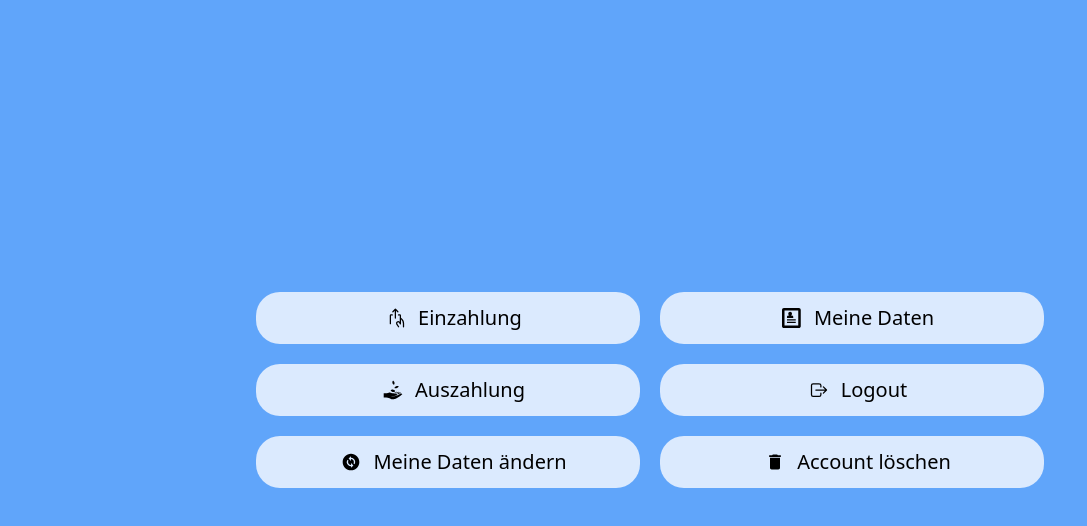
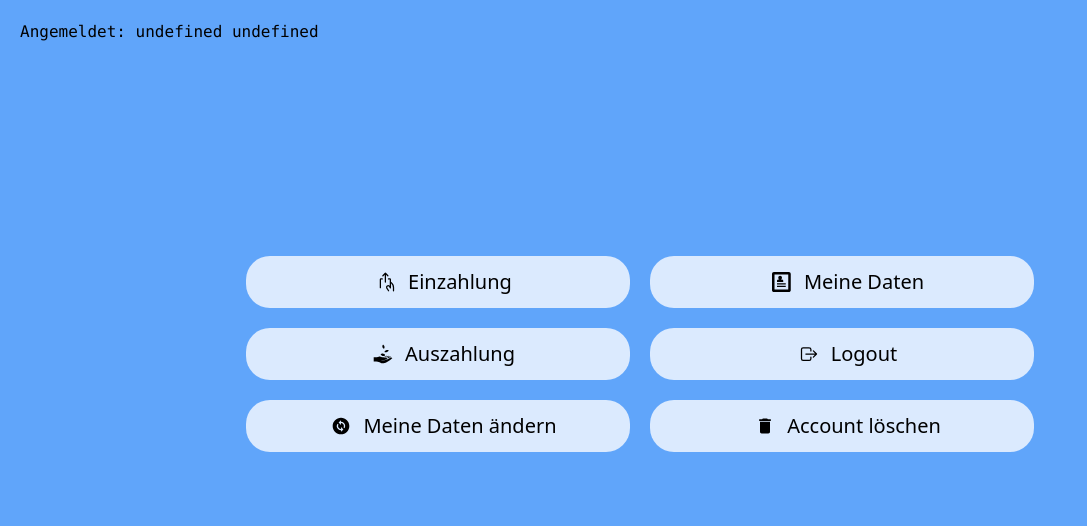
Before and after one commit to htw-student-83/CBM_System, a React (Create React App) app in the folder implementation/frontend/: page /cashbox/hauptmenu in a window 1280 px wide. Shown: the top 526 px of the page, without its empty margins (0-1087 px from the left). Built offline with nearby package versions, Linux system fonts and the light colour scheme; no server answers.

Commit message:
created a component, who displayed the logged users name; improved the css settings of hauptmenu

```diff
--- a/implementation/frontend/src/components/Auszahlung.js
+++ b/implementation/frontend/src/components/Auszahlung.js
@@ -22,7 +22,7 @@ function Auszahlung() {
                                     outline: "none"}}/>
                         </div>
                     </div>
-                    <div className="p-1 py-2 text-center font-bold ml-auto mr-auto bg-green-200 mt-5 hover:rounded-3xl">
+                    <div className="p-1 py-2 text-center font-bold ml-auto mr-auto bg-green-200 mt-5 hover:rounded-3xl cursor-pointer">
                         <button>auszahlen</button>
                     </div>
                 </div>
--- a/implementation/frontend/src/components/Einzahlung.js
+++ b/implementation/frontend/src/components/Einzahlung.js
@@ -22,7 +22,7 @@ function Einzahlung() {
                                     outline: "none"}}/>
                         </div>
                     </div>
-                    <div className="p-1 py-2 text-center font-bold ml-auto mr-auto bg-green-200 mt-5 hover:rounded-3xl">
+                    <div className="p-1 py-2 text-center font-bold ml-auto mr-auto bg-green-200 mt-5 hover:rounded-3xl cursor-pointer">
                         <button>einzahlen</button>
                     </div>
                 </div>
--- a/implementation/frontend/src/components/Hauptmenu.js
+++ b/implementation/frontend/src/components/Hauptmenu.js
@@ -5,13 +5,19 @@ import { IoLogOutOutline } from "react-icons/io5";
 import { MdDelete } from "react-icons/md";
 import { MdChangeCircle } from "react-icons/md";
 import { GiReceiveMoney } from "react-icons/gi";
+import ViewLogged from "./ViewLogged.js";
 
 function Mainmenu({id}) {
     return (
-        <div className="flex flex-grow  justify-center ml-auto mr-auto bg-blue-400 h-dvh" id="mainscreen">
-            <div className="flex flex-col px-5 justify-center bg-blue-400 h-dvh">
+        <div className="bg-blue-400 h-screen overflow-hidden" id="mainscreen">
+            <div>
+                <ViewLogged/>
+            </div>
+            <div className="flex flex-grow justify-center bg-blue-400">
+                <div className="flex flex-col mt-48 ml-0 bg-blue-400">
                     <Link to='/cashbox/einzahlung'>
-                    <div className="flex flex-grow text-xl mb-5 p-3 w-full justify-center rounded-3xl bg-blue-100 cursor-pointer hover:bg-yellow-300 ">
+                        <div
+                            className="flex flex-grow text-xl mb-5 p-3 w-full justify-center rounded-3xl bg-blue-100 cursor-pointer hover:bg-yellow-300 ">
                             <div className="py-1 px-3">
                                 <PiHandDeposit width={500} height={100}/>
                             </div>
@@ -22,7 +28,8 @@ function Mainmenu({id}) {
                     </Link>
 
                     <Link to={'/cashbox/auszahlung'}>
-                    <div className="flex flex-grow text-xl mb-5 p-3 w-96 justify-center rounded-3xl bg-blue-100 cursor-pointer hover:bg-yellow-300 ">
+                        <div
+                            className="flex flex-grow text-xl justify-center mb-5 p-3 w-96  rounded-3xl bg-blue-100 cursor-pointer hover:bg-yellow-300 ">
                             <div className="py-1 px-3">
                                 <GiReceiveMoney width={500} height={100}/>
                             </div>
@@ -33,7 +40,8 @@ function Mainmenu({id}) {
                     </Link>
 
                     <Link to='/cashbox/userdataview'>
-                    <div className="flex flex-grow text-xl mb-5 p-3 w-96 justify-center rounded-3xl bg-blue-100 cursor-pointer hover:bg-yellow-300 ">
+                        <div
+                            className="flex flex-grow text-xl justify-center mb-5 p-3 w-96 rounded-3xl bg-blue-100 cursor-pointer hover:bg-yellow-300 ">
                             <div className="py-1 px-3">
                                 <MdChangeCircle width={500} height={100}/>
                             </div>
@@ -43,9 +51,9 @@ function Mainmenu({id}) {
                         </div>
                     </Link>
                 </div>
-            <div className="flex flex-col justify-center bg-blue-400 h-dvh" id="mainscreen">
+                <div className="flex flex-col  pl-5 mt-48 bg-blue-400 h-dvh" id="mainscreen">
                     <Link to='/cashbox/userdataview'>
-                    <div className="flex flex-grow text-xl mb-5 p-3 w-96 justify-center rounded-3xl bg-blue-100 cursor-pointer hover:bg-yellow-300 ">
+                        <div className="flex flex-grow justify-center text-xl mb-5 p-3 w-96 rounded-3xl bg-blue-100 cursor-pointer hover:bg-yellow-300 ">
                             <div className="py-1 px-3">
                                 <ImProfile width={500} height={100}/>
                             </div>
@@ -56,7 +64,8 @@ function Mainmenu({id}) {
                     </Link>
 
                     <Link to={`/cashbox/logout/${id}`}>
-                    <div className="flex flex-grow text-xl mb-5 p-3 w-96 justify-center rounded-3xl bg-blue-100 cursor-pointer hover:bg-yellow-300 ">
+                        <div
+                            className="flex flex-grow text-xl justify-center mb-5 p-3 w-96 rounded-3xl bg-blue-100 cursor-pointer hover:bg-yellow-300 ">
                             <div className="py-1 px-3">
                                 <IoLogOutOutline width={500} height={100}/>
                             </div>
@@ -67,7 +76,8 @@ function Mainmenu({id}) {
                     </Link>
 
                     <Link to={`/cashbox/account_loeschung/`}>
-                    <div className="flex flex-grow text-xl mb-5 p-3 w-96 justify-center rounded-3xl bg-blue-100 cursor-pointer hover:bg-yellow-300 ">
+                        <div
+                            className="flex flex-grow text-xl justify-center mb-5 p-3 w-96 rounded-3xl bg-blue-100 cursor-pointer hover:bg-yellow-300 ">
                             <div className="py-1 px-3">
                                 <MdDelete width={500} height={100}/>
                             </div>
@@ -79,6 +89,8 @@ function Mainmenu({id}) {
                 </div>
 
             </div>
+        </div>
+
     );
 }
 
--- /dev/null
+++ b/implementation/frontend/src/components/ViewLogged.js
@@ -0,0 +1,32 @@
+import {useEffect, useState} from "react";
+import axios from "axios";
+
+function User() {
+    const [user, setUser] = useState({});
+    const [loading, setLoading] = useState(false);
+
+    useEffect(() => {
+        setLoading(true);
+        axios
+            .get(`http://localhost:4000/api/userdetail/`)
+            .then((response) => {
+                if (response) {
+                    setUser(response.data);
+                    setLoading(false);
+                } else {
+                    return response.statusText;
+                }
+            })
+            .catch((error) => {
+                console.log("Data couldn't loaded: " + error.message);
+                setLoading(false);
+            });
+    }, [])
+    return (
+        <div className="p-5 font-mono">
+            Angemeldet: <span className="">{user.vorname +" "+ user.nachname }</span>
+        </div>
+    )
+}
+
+export default User;
--- a/implementation/frontend/src/components_css/animationToRight.css
+++ b/implementation/frontend/src/components_css/animationToRight.css
@@ -8,9 +8,9 @@
 
 @keyframes moveRight {
     0% {
+        transform: translateX(0%);
+    }
+    100% {
         transform: translateX(-100%);
     }
-    100% {
-        transform: translateX(0%);
-    }
 }
--- a/implementation/frontend/src/components_css/process_successfully.css
+++ b/implementation/frontend/src/components_css/process_successfully.css
@@ -6,6 +6,8 @@
     background-color: rgba(0,215,0,0.9);
     padding: 7px;
     border-radius: 10px;
+    bottom: 0px;
+    position: fixed;
 }
 
 .SuccessfullyProcessContainer .logo_Hacken{
```
Lines whose indentation alone changed are shown as unchanged.
